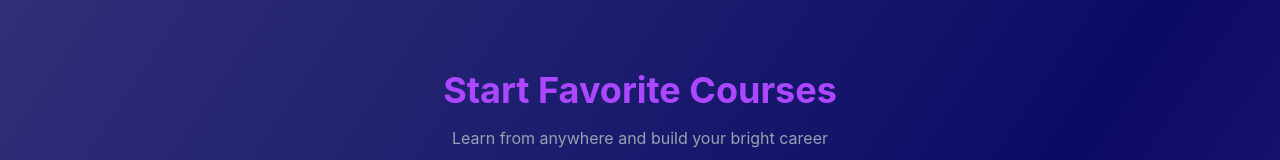
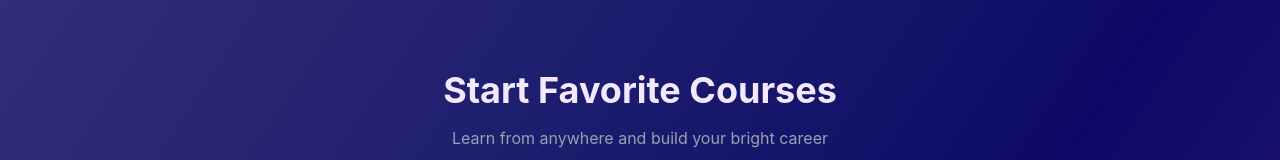
Before and after one commit to hodanismacil/saa_lading, a React (Vite) app: page /course in a window 1280 px wide. Shown: the part 162-322 px from the top of the page. Built offline with nearby package versions, Linux system fonts and the light colour scheme.

Commit message:
fix course props error

```diff
--- a/src/components/courses/course.tsx
+++ b/src/components/courses/course.tsx
@@ -48,7 +48,7 @@ const Course = () => {
 
       {/* Header Section */}
       <section className="py-20 text-center">
-        <h1 className="text-4xl font-bold text-purple-500">
+        <h1 className="text-4xl font-bold text-purple-100">
           Start Favorite Courses
         </h1>
         <p className="text-gray-400 mt-4">
--- a/src/components/router/router.tsx
+++ b/src/components/router/router.tsx
@@ -2,13 +2,13 @@ import { createBrowserRouter, Outlet } from "react-router-dom";
 import Navbar from "../navbar/navbar";
 import Home from "../homepages/home";
 import About from "../about/about";
-
 import Footer from "../footer/footer";
 import Blog from "../Blog/blog";
 import Login from "../Login/login";
 import Contact from "../contactpage/contact";
 import GETstarted from "../get-started/get-started";
 import Course from "../courses/course";
+
 
 const Router = () => {
   return (
```
